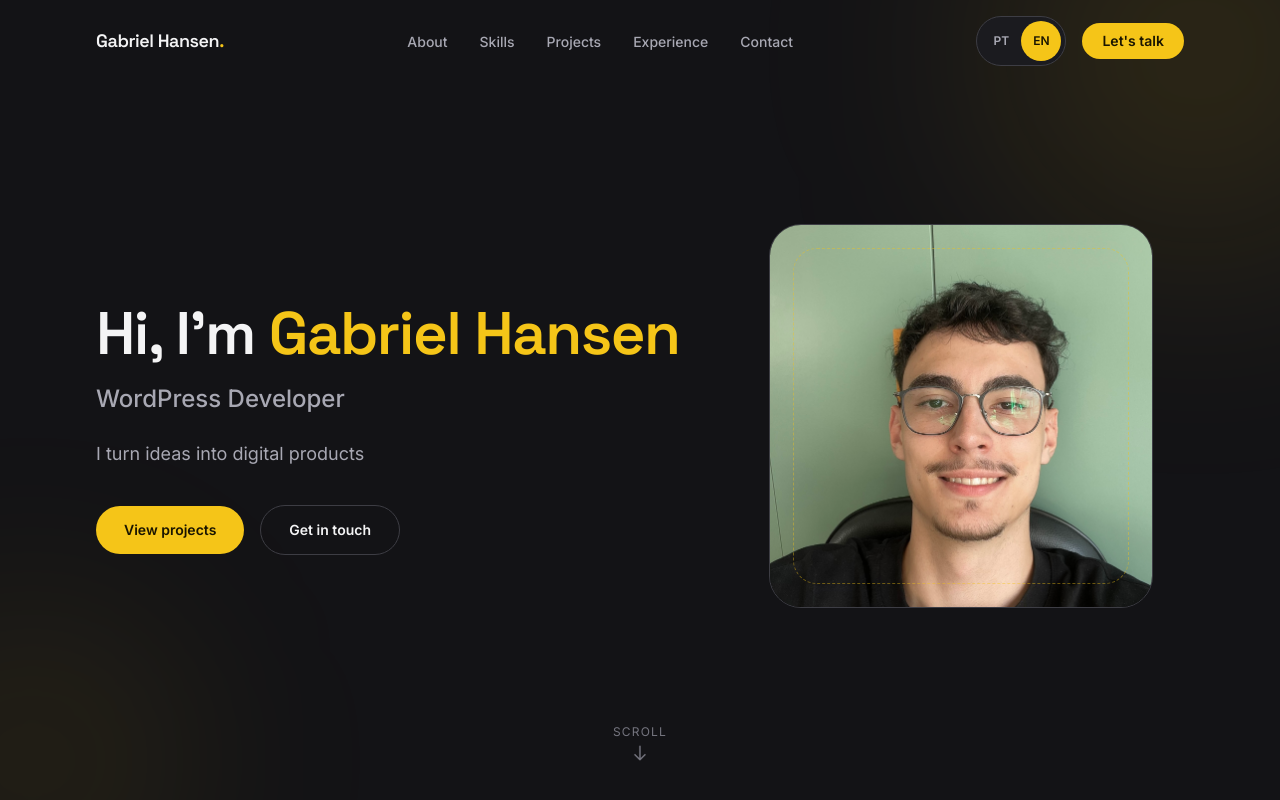
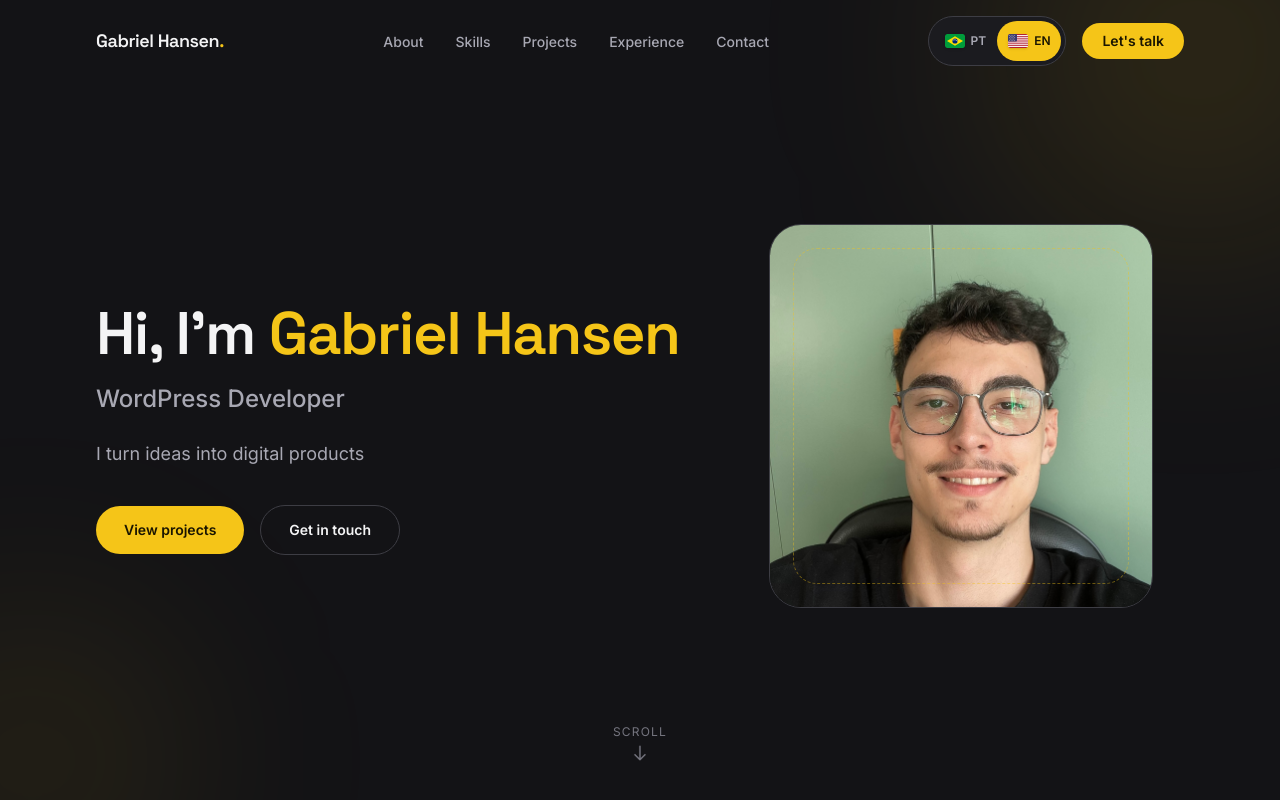
Before and after one commit to GabrielHansenn/portfolio-gabriel, a React (Vite) app: page / in a window 1280 px wide. Shown: the top 800 px of the page. Built offline with nearby package versions, Linux system fonts and the light colour scheme.

Commit message:
WhatsApp bilíngue, cards de contato com dados reais, bandeiras no seletor de idioma, e a correção de overflow

```diff
--- a/src/App.tsx
+++ b/src/App.tsx
@@ -12,7 +12,7 @@ function App() {
   const { t } = useLanguage();
 
   return (
-    <div className="min-h-dvh bg-(--color-bg) text-(--color-text)">
+    <div className="min-h-dvh overflow-x-hidden bg-(--color-bg) text-(--color-text)">
       <a
         href="#conteudo"
         className="sr-only focus:not-sr-only focus:fixed focus:left-4 focus:top-4 focus:z-[100] focus:rounded-full focus:bg-(--color-accent) focus:px-5 focus:py-2.5 focus:text-sm focus:font-semibold focus:text-(--color-accent-ink)"
--- a/src/components/Contact.tsx
+++ b/src/components/Contact.tsx
@@ -1,11 +1,11 @@
-import { profile, socialLinks } from "../content/portfolioData";
+import { resolveLocalizedUrl, socialLinks } from "../content/portfolioData";
 import { useLanguage } from "../i18n/LanguageContext";
 import { socialIconMap } from "./icons";
 import { Reveal } from "./Reveal";
 import { SectionHeading } from "./SectionHeading";
 
 export function Contact() {
-  const { t } = useLanguage();
+  const { t, locale } = useLanguage();
 
   return (
     <section id="contato" className="scroll-mt-24 py-24 sm:py-32">
@@ -26,7 +26,7 @@ export function Contact() {
               return (
                 <a
                   key={social.icon}
-                  href={social.url}
+                  href={resolveLocalizedUrl(social.url, locale)}
                   target={isEmail ? undefined : "_blank"}
                   rel="noopener noreferrer"
                   className="group flex items-center gap-4 rounded-2xl border border-(--color-border) bg-(--color-surface) p-5 transition-all duration-200 hover:-translate-y-1 hover:border-(--color-accent)/60 hover:shadow-[0_16px_40px_-20px_var(--color-accent)]"
@@ -34,11 +34,13 @@ export function Contact() {
                   <span className="flex h-11 w-11 shrink-0 items-center justify-center rounded-full bg-(--color-accent-soft) text-(--color-accent) transition-transform duration-200 group-hover:scale-110">
                     <Icon />
                   </span>
-                  <div className="min-w-0">
+                  <div className="min-w-0 flex-1">
                     <p className="text-xs uppercase tracking-wide text-(--color-text-muted)">{label}</p>
-                    <p className="truncate font-medium text-(--color-text)">
-                      {isEmail ? profile.email : label}
-                    </p>
+                    <div className="overflow-x-auto [scrollbar-width:none] [&::-webkit-scrollbar]:hidden">
+                      <p className="w-max whitespace-nowrap text-sm font-medium leading-snug text-(--color-text)">
+                        {social.value}
+                      </p>
+                    </div>
                   </div>
                 </a>
               );
--- a/src/components/Footer.tsx
+++ b/src/components/Footer.tsx
@@ -1,9 +1,9 @@
-import { profile, socialLinks } from "../content/portfolioData";
+import { profile, resolveLocalizedUrl, socialLinks } from "../content/portfolioData";
 import { useLanguage } from "../i18n/LanguageContext";
 import { socialIconMap } from "./icons";
 
 export function Footer() {
-  const { t } = useLanguage();
+  const { t, locale } = useLanguage();
   const year = new Date().getFullYear();
 
   return (
@@ -20,7 +20,7 @@ export function Footer() {
             return (
               <li key={social.icon}>
                 <a
-                  href={social.url}
+                  href={resolveLocalizedUrl(social.url, locale)}
                   target={social.icon === "email" ? undefined : "_blank"}
                   rel="noopener noreferrer"
                   aria-label={label}
--- a/src/components/LanguageSwitcher.tsx
+++ b/src/components/LanguageSwitcher.tsx
@@ -1,11 +1,17 @@
 import { useLanguage } from "../i18n/LanguageContext";
 import type { Locale } from "../i18n/translations";
+import { BrazilFlag, UsaFlag } from "./flags";
 
 interface LanguageSwitcherProps {
   className?: string;
 }
 
 const OPTIONS: Locale[] = ["pt", "en"];
+
+const FLAGS: Record<Locale, typeof BrazilFlag> = {
+  pt: BrazilFlag,
+  en: UsaFlag,
+};
 
 export function LanguageSwitcher({ className = "" }: LanguageSwitcherProps) {
   const { locale, setLocale, t } = useLanguage();
@@ -18,12 +24,13 @@ export function LanguageSwitcher({ className = "" }: LanguageSwitcherProps) {
     >
       <span
         aria-hidden="true"
-        className="absolute top-1 bottom-1 w-10 rounded-full bg-(--color-accent) transition-transform duration-200 ease-out motion-reduce:transition-none"
-        style={{ transform: locale === "pt" ? "translateX(0)" : "translateX(2.5rem)" }}
+        className="absolute top-1 bottom-1 w-16 rounded-full bg-(--color-accent) transition-transform duration-200 ease-out motion-reduce:transition-none"
+        style={{ transform: locale === "pt" ? "translateX(0)" : "translateX(4rem)" }}
       />
       {OPTIONS.map((option) => {
         const isActive = locale === option;
         const targetLabel = option === "pt" ? t.language.ptFull : t.language.enFull;
+        const Flag = FLAGS[option];
         return (
           <button
             key={option}
@@ -31,10 +38,11 @@ export function LanguageSwitcher({ className = "" }: LanguageSwitcherProps) {
             onClick={() => setLocale(option)}
             aria-pressed={isActive}
             aria-label={t.language.switchAriaLabel(targetLabel)}
-            className={`relative z-10 flex h-10 w-10 items-center justify-center rounded-full text-xs font-semibold transition-colors duration-200 ${
+            className={`relative z-10 flex h-10 w-16 items-center justify-center gap-1.5 rounded-full text-xs font-semibold transition-colors duration-200 ${
               isActive ? "text-(--color-accent-ink)" : "text-(--color-text-secondary) hover:text-(--color-text)"
             }`}
           >
+            <Flag className="rounded-[2px] shadow-sm" />
             {t.language[option]}
           </button>
         );
--- /dev/null
+++ b/src/components/flags.tsx
@@ -0,0 +1,53 @@
+import type { SVGProps } from "react";
+
+type FlagProps = SVGProps<SVGSVGElement>;
+
+/** Bandeira do Brasil, simplificada para uso em tamanho pequeno (seletor de idioma). */
+export function BrazilFlag(props: FlagProps) {
+  return (
+    <svg viewBox="0 0 20 14" width={20} height={14} role="img" aria-hidden="true" {...props}>
+      <rect width="20" height="14" rx="2" fill="#009C3B" />
+      <path d="M10 2.2 18 7 10 11.8 2 7Z" fill="#FFDF00" />
+      <circle cx="10" cy="7" r="2.6" fill="#002776" />
+      <path
+        d="M7.6 6.1a4.4 4.4 0 0 1 5 1.1"
+        fill="none"
+        stroke="#fff"
+        strokeWidth="0.5"
+      />
+    </svg>
+  );
+}
+
+/** Bandeira dos Estados Unidos, simplificada para uso em tamanho pequeno (seletor de idioma). */
+export function UsaFlag(props: FlagProps) {
+  return (
+    <svg viewBox="0 0 20 14" width={20} height={14} role="img" aria-hidden="true" {...props}>
+      <rect width="20" height="14" rx="2" fill="#B22234" />
+      <g fill="#fff">
+        <rect y="1.08" width="20" height="1.08" />
+        <rect y="3.23" width="20" height="1.08" />
+        <rect y="5.38" width="20" height="1.08" />
+        <rect y="7.54" width="20" height="1.08" />
+        <rect y="9.69" width="20" height="1.08" />
+        <rect y="11.85" width="20" height="1.08" />
+      </g>
+      <rect width="9" height="7.54" rx="1" fill="#3C3B6E" />
+      <g fill="#fff">
+        <circle cx="1.8" cy="1.4" r="0.45" />
+        <circle cx="4" cy="1.4" r="0.45" />
+        <circle cx="6.2" cy="1.4" r="0.45" />
+        <circle cx="2.9" cy="2.6" r="0.45" />
+        <circle cx="5.1" cy="2.6" r="0.45" />
+        <circle cx="1.8" cy="3.8" r="0.45" />
+        <circle cx="4" cy="3.8" r="0.45" />
+        <circle cx="6.2" cy="3.8" r="0.45" />
+        <circle cx="2.9" cy="5" r="0.45" />
+        <circle cx="5.1" cy="5" r="0.45" />
+        <circle cx="1.8" cy="6.2" r="0.45" />
+        <circle cx="4" cy="6.2" r="0.45" />
+        <circle cx="6.2" cy="6.2" r="0.45" />
+      </g>
+    </svg>
+  );
+}
--- a/src/content/portfolioData.ts
+++ b/src/content/portfolioData.ts
@@ -1,4 +1,9 @@
-import type { Localized } from "../i18n/translations";
+import type { Locale, Localized } from "../i18n/translations";
+
+/** Resolve um campo que pode ser texto simples ou bilíngue ({ pt, en }). */
+export function resolveLocalizedUrl(url: string | Localized<string>, locale: Locale): string {
+  return typeof url === "string" ? url : url[locale];
+}
 
 /**
  * Conteúdo central do portfólio.
@@ -57,18 +62,33 @@ export const profile: Profile = {
 export type SocialIcon = "github" | "linkedin" | "whatsapp" | "email" | "dribbble" | "twitter";
 
 export interface SocialLink {
-  url: string;
+  /**
+   * URL do link. Pode ser um texto simples (mesmo link nos dois idiomas)
+   * ou um objeto { pt, en } quando a URL muda por idioma — como no
+   * WhatsApp, cuja mensagem pré-preenchida é traduzida.
+   */
+  url: string | Localized<string>;
   icon: SocialIcon;
+  /** Texto exibido no card de contato (usuário, número, e-mail etc). */
+  value: string;
 }
 
 export const socialLinks: SocialLink[] = [
-  { url: "https://github.com/GabrielHansenn/", icon: "github" },
-  { url: "https://www.linkedin.com/in/gabriel-hansen-661494397", icon: "linkedin" },
+  { url: "https://github.com/GabrielHansenn/", icon: "github", value: "GabrielHansenn" },
   {
-    url: "https://wa.me/5542999616917?text=Oi%2C%20Gabriel!%20Encontrei%20seu%20portf%C3%B3lio%20e%20me%20interessei%20pelo%20seu%20trabalho.%20Podemos%20conversar%20sobre%20um%20projeto%3F",
+    url: "https://www.linkedin.com/in/gabriel-hansen-661494397",
+    icon: "linkedin",
+    value: "Gabriel Hansen",
+  },
+  {
+    url: {
+      pt: "https://wa.me/5542999616917?text=Oi%2C%20Gabriel!%20Encontrei%20seu%20portf%C3%B3lio%20e%20me%20interessei%20pelo%20seu%20trabalho.%20Podemos%20conversar%20sobre%20um%20projeto%3F",
+      en: "https://wa.me/5542999616917?text=Hi%20Gabriel!%20I%20came%20across%20your%20portfolio%20and%20I'm%20really%20interested%20in%20your%20work.%20Could%20we%20chat%20about%20a%20project%3F",
+    },
     icon: "whatsapp",
+    value: "(42) 99961-6917",
   },
-  { url: "mailto:gabriel.hansen2005@gmail.com", icon: "email" },
+  { url: "mailto:gabriel.hansen2005@gmail.com", icon: "email", value: "gabriel.hansen2005@gmail.com" },
 ];
 
 export interface SkillGroup {
```
